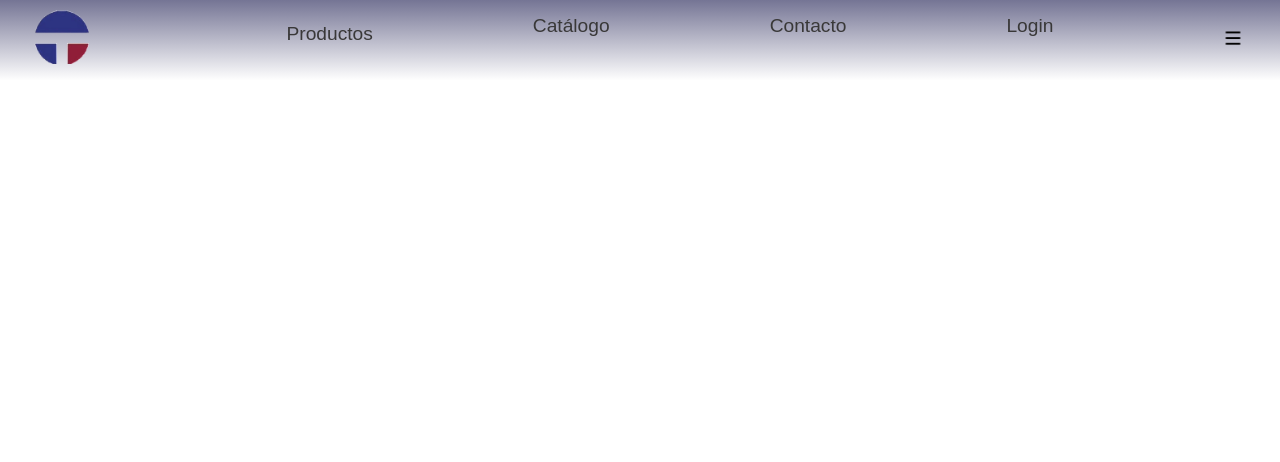
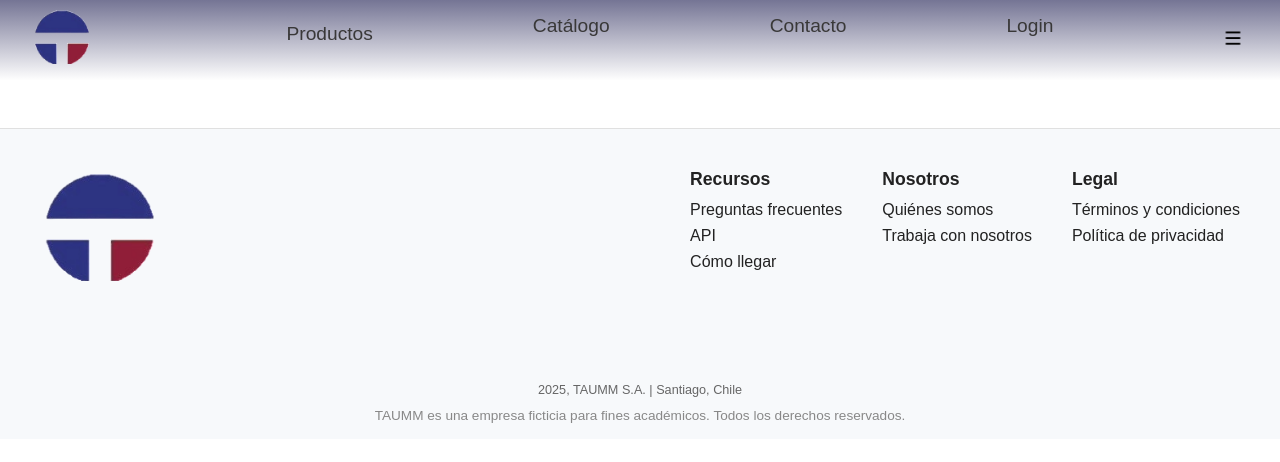
Before and after one commit to JoseMiguelBritoMenanteau/PUC-WEB-H, a React (Vite) app in the folder web-taumm/: page / in a window 1280 px wide. Shown: the top 462 px of the page. Built offline with nearby package versions, Linux system fonts and the light colour scheme.

Commit message:
barra final

```diff
--- a/web-taumm/src/App.jsx
+++ b/web-taumm/src/App.jsx
@@ -2,42 +2,55 @@ import { useState } from 'react'
 import { createBrowserRouter } from "react-router";
 import { RouterProvider } from "react-router/dom";
 
-import Navbar from './components/navbar/Navbar.jsx'
-import './App.css'
+
+import Navbar from './components/navbar/Navbar.jsx';
+import FinalBar from './components/finalbar/finalbar.jsx';
+import './App.css';
+
 
 const router = createBrowserRouter([
   {
     path: "/",
-    element: ( <>
+    element: (
+      <>
         <Navbar />
+        <FinalBar />
       </>
     ),
   },
   {
     path: '/login',
-    element: ( <>
+    element: (
+      <>
         <Navbar />
+        <FinalBar />
       </>
     ),
   },
   {
     path: '/productos',
-    element: ( <>
+    element: (
+      <>
         <Navbar />
+        <FinalBar />
       </>
     ),
   },
   {
     path: '/contacto',
-    element: ( <>
+    element: (
+      <>
         <Navbar />
+        <FinalBar />
       </>
     ),
   },
   {
     path: '/catalogo',
-    element: ( <>
+    element: (
+      <>
         <Navbar />
+        <FinalBar />
       </>
     ),
   },
--- /dev/null
+++ b/web-taumm/src/components/finalbar/finalbar.css
@@ -0,0 +1,98 @@
+
+.finalbar-container {
+	background: #f7f9fb;
+	color: #222;
+	padding: 2.5rem 1rem 1rem 1rem;
+	margin-top: 3rem;
+	border-top: 1px solid #e0e0e0;
+	font-size: 1rem;
+}
+
+.finalbar-main {
+	display: flex;
+	flex-wrap: wrap;
+	justify-content: space-between;
+	gap: 2rem;
+	max-width: 1200px;
+	margin: 0 auto;
+}
+
+.finalbar-logo-col {
+	min-width: 180px;
+	display: flex;
+	flex-direction: column;
+	align-items: flex-start;
+	gap: 1.2rem;
+}
+
+.finalbar-logo {
+	max-width: 120px;
+	margin-bottom: 0.5rem;
+}
+
+.finalbar-social a {
+	margin-right: 0.7rem;
+	color: #222;
+	font-size: 1.3rem;
+	text-decoration: none;
+	transition: color 0.2s;
+}
+.finalbar-social a:hover {
+	color: #0077b6;
+}
+
+.finalbar-cols {
+	display: flex;
+	gap: 2.5rem;
+	flex-wrap: wrap;
+}
+
+.finalbar-cols h4 {
+	margin-bottom: 0.7rem;
+	font-size: 1.1rem;
+	font-weight: 600;
+}
+
+.finalbar-cols ul {
+	list-style: none;
+	padding: 0;
+	margin: 0;
+}
+
+.finalbar-cols li {
+	margin-bottom: 0.5rem;
+}
+
+.finalbar-cols a {
+	color: #222;
+	text-decoration: none;
+	transition: color 0.2s;
+}
+.finalbar-cols a:hover {
+	color: #0077b6;
+}
+
+.finalbar-bottom {
+	margin-top: 2.5rem;
+	text-align: center;
+	font-size: 0.95rem;
+	color: #666;
+}
+
+.finalbar-legal {
+	margin-top: 0.7rem;
+	font-size: 0.85rem;
+	color: #888;
+}
+
+@media (max-width: 800px) {
+	.finalbar-main {
+		flex-direction: column;
+		align-items: flex-start;
+		gap: 2rem;
+	}
+	.finalbar-cols {
+		flex-direction: column;
+		gap: 1.5rem;
+	}
+}
--- /dev/null
+++ b/web-taumm/src/components/finalbar/finalbar.jsx
@@ -0,0 +1,62 @@
+import React from 'react';
+import { Link } from 'react-router';
+import './finalbar.css';
+import Logo from '../../assets/logo-taumm-simple.png';
+
+const FinalBar = () => (
+	<footer className="finalbar-container">
+		<div className="finalbar-main">
+			<div className="finalbar-logo-col">
+				<img src={Logo} alt="TAUMM" className="finalbar-logo" />
+				<div className="finalbar-social">
+					<a href="https://linkedin.com" target="_blank" rel="noopener noreferrer">
+                    	<i className="fa-brands fa-linkedin"></i></a>
+
+					<a href="https://twitter.com" target="_blank" rel="noopener noreferrer">
+                        <i className="fa-brands fa-x-twitter"></i></a>
+
+					<a href="https://instagram.com" target="_blank" rel="noopener noreferrer">
+                        <i className="fa-brands fa-instagram"></i></a>
+
+					<a href="https://facebook.com" target="_blank" rel="noopener noreferrer">
+                        <i className="fa-brands fa-facebook"></i></a>
+
+					<a href="https://youtube.com" target="_blank" rel="noopener noreferrer">
+                        <i className="fa-brands fa-youtube"></i></a>
+				</div>
+			</div>
+			<div className="finalbar-cols">
+				<div>
+					<h4>Recursos</h4>
+					<ul>
+						<li><Link to="/faq">Preguntas frecuentes</Link></li>
+						<li><a href="https://api.tusitio.cl" target="_blank" rel="noopener noreferrer">API</a></li>
+						<li><Link to="/como-llegar">Cómo llegar</Link></li>
+					</ul>
+				</div>
+				<div>
+					<h4>Nosotros</h4>
+					<ul>
+						<li><Link to="/quienes-somos">Quiénes somos</Link></li>
+						<li><Link to="/trabaja">Trabaja con nosotros</Link></li>
+					</ul>
+				</div>
+				<div>
+					<h4>Legal</h4>
+					<ul>
+						<li><Link to="/terminos">Términos y condiciones</Link></li>
+						<li><Link to="/privacidad">Política de privacidad</Link></li>
+					</ul>
+				</div>
+			</div>
+		</div>
+		<div className="finalbar-bottom">
+			<small>2025, TAUMM S.A. | Santiago, Chile</small>
+			<p className="finalbar-legal">
+				TAUMM es una empresa ficticia para fines académicos. Todos los derechos reservados.
+			</p>
+		</div>
+	</footer>
+);
+
+export default FinalBar;
```
Lines whose indentation alone changed are shown as unchanged.
